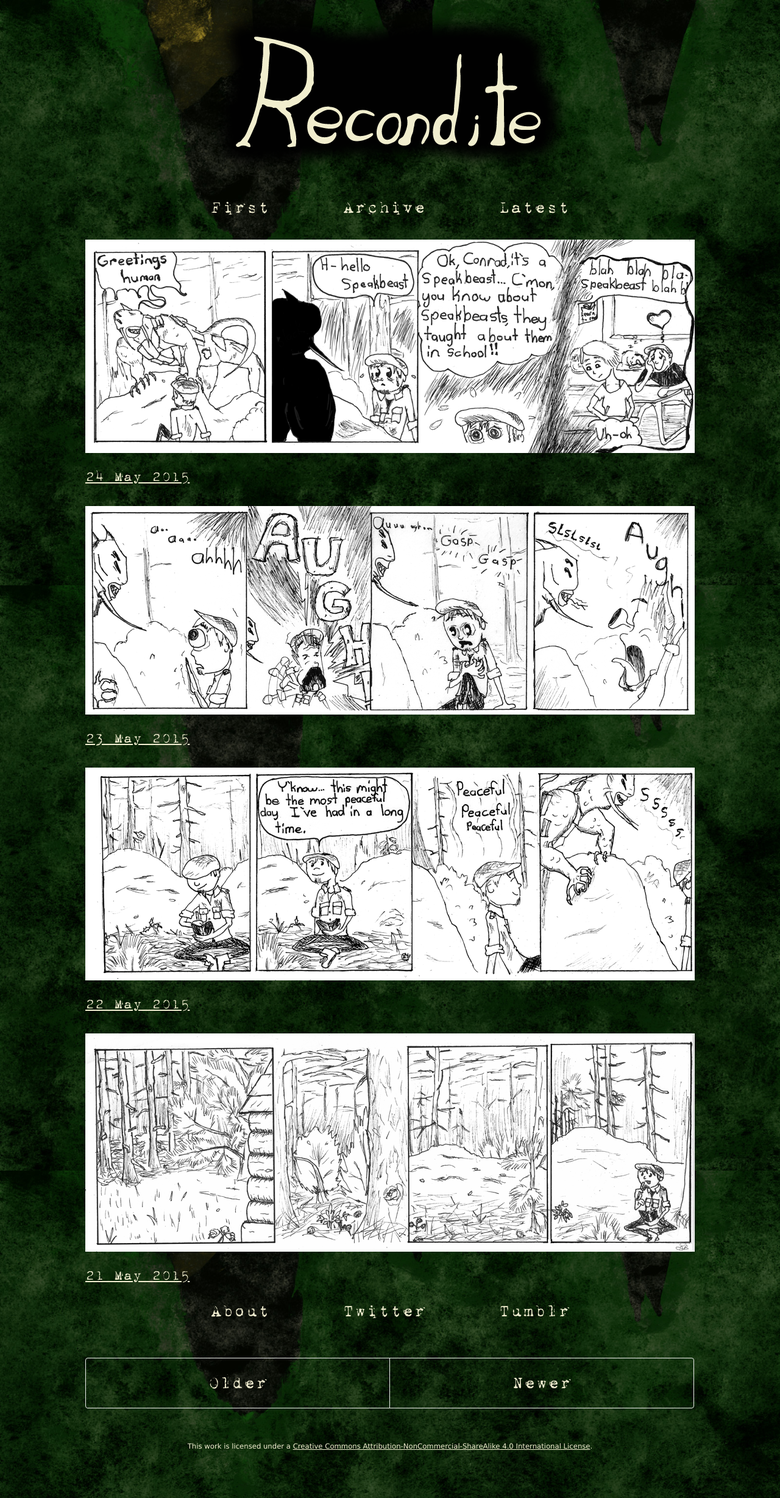
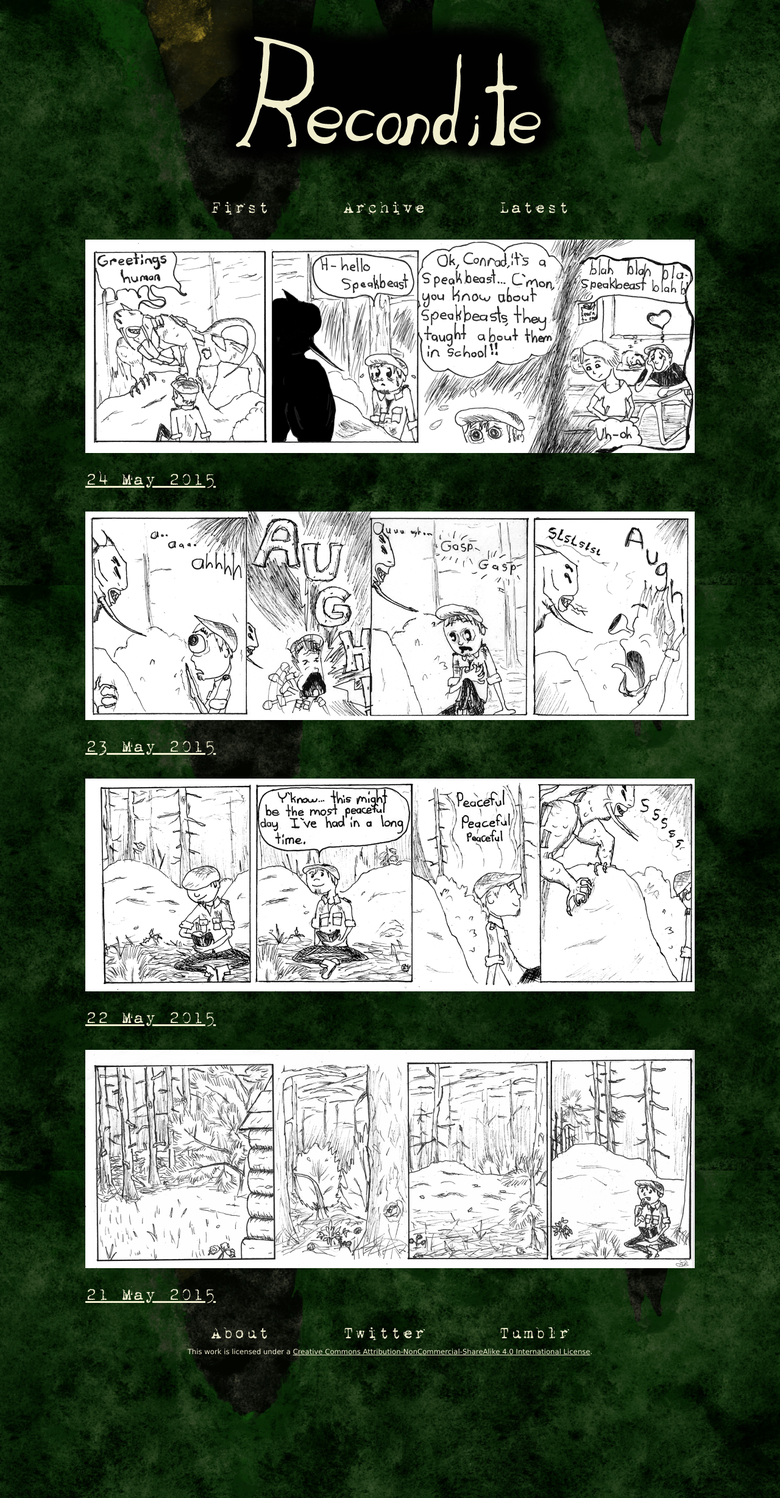
Before and after one commit to khailballard/khailballard.github.io, a Jekyll site: the page built from archive/index.html, in a window 1280 px wide. Shown: the whole page at 61% size. Built offline with Jekyll 4.4.1, drawn with Linux system fonts in a browser that asks for light colours.

Commit message:
Minor tweaks

```diff
--- a/archive/index.html
+++ b/archive/index.html
@@ -21,10 +21,3 @@ title: Home
         <li><a href="http://protaspecs.tumblr.com/">Tumblr</a></li>
     </ul>
 </div>
-<div class="pagination">
-    {% if paginator.next_page %}
-    <a class="pagination-item older" href="{{ paginator.next_page_path | prepend: site.baseurl }}">Older</a> {% else %}
-    <span class="pagination-item older">Older</span> {% endif %} {% if paginator.previous_page %}
-    <a class="pagination-item newer" href="{{ paginator.previous_page_path | prepend: site.baseurl }}">Newer</a> {% else %}
-    <span class="pagination-item newer">Newer</span> {% endif %}
-</div>
--- a/index.html
+++ b/index.html
@@ -8,7 +8,7 @@ title: Home
     <article class="post">
         <div id="postNumber" style="display: none">{{ post.title }}</div>
         {{ post.content }}
-        <a href="{{ site.baseurl }}{{ post.url }}">
+        <a class="postDate" href="{{ site.baseurl }}{{ post.url }}">
             <time datetime="{{ post.date | date_to_xmlschema }}" class="post-date">{{ post.date | date_to_string }}</time>
         </a>
     </article>
--- a/styles/main.css
+++ b/styles/main.css
@@ -36,7 +36,7 @@ body {
     padding: 20px 50px;
 }
 
-time {
+.postDate {
     font-size: 24px;
 }
 
```
